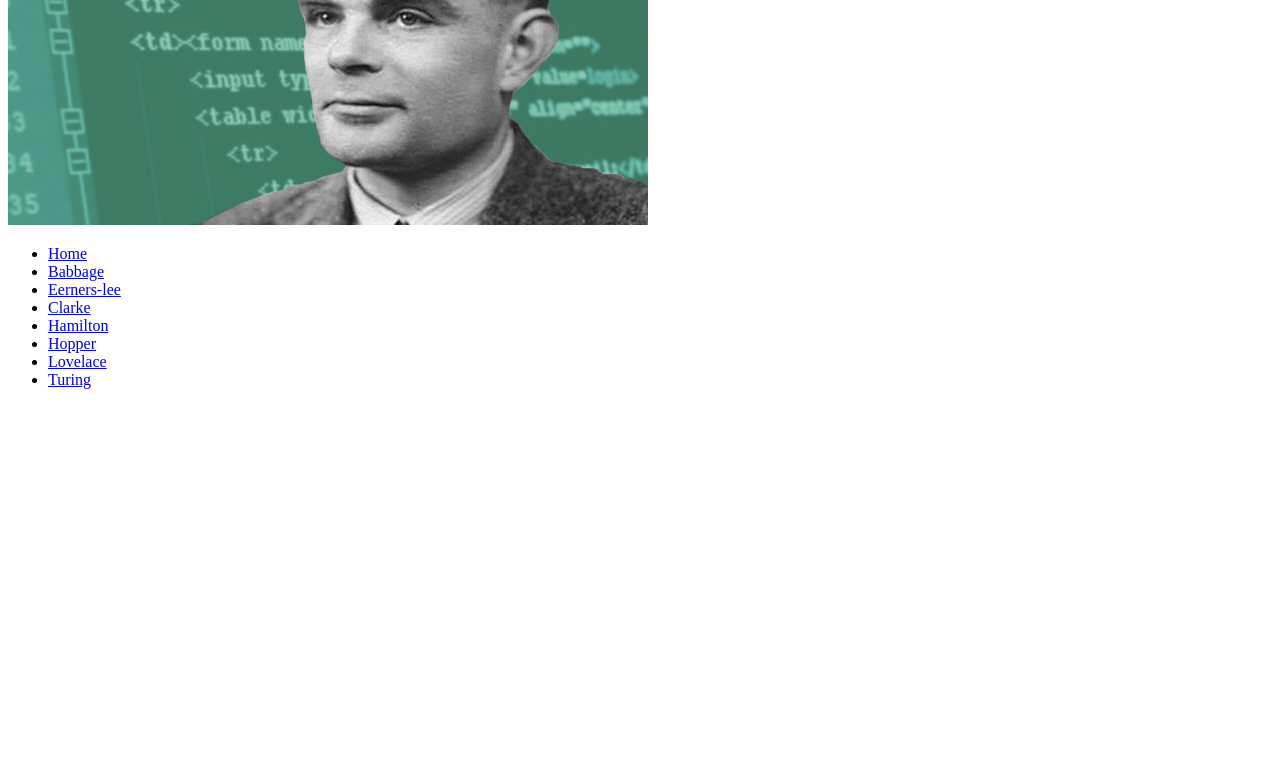
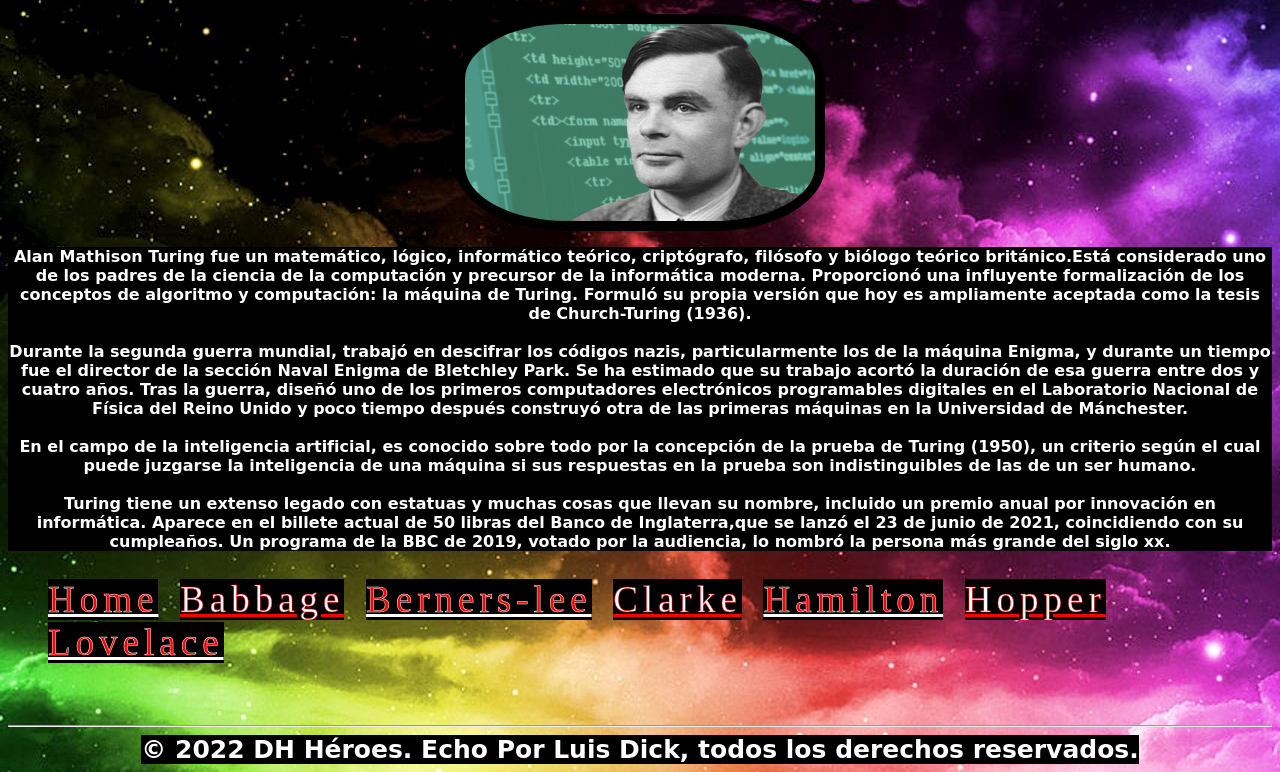
Before and after one commit to Luchito30/DH-Heroes, a website: page views/turing.html in a window 1280 px wide. Shown: the part 215-987 px from the top of the page. Before the commit the page ends 800 px from the top, so only its background shows below. Drawn offline with Linux system fonts and the light colour scheme.

Commit message:
modifica stilo nav y titulo, se termina pag turing

```diff
--- a/public/css/style.css
+++ b/public/css/style.css
@@ -58,8 +58,9 @@ body
                 }
 .titulo__heroe2
                 {
-                color: white;
                 background-color: black;
+                -webkit-text-stroke: 1.5px white;
+                color: red;
                 }
 .home__img
                 {
@@ -230,15 +231,42 @@ body
                 position: relative;
                 bottom: 58px;
                 }
+.center__img__tur
+                {
+                position: relative;
+                text-align: center;
+                bottom: 68px;
+                }
+.tur__img
+                {
+                width: 350px;
+                border-top-width: 10px;
+                border-right-width: 10px;
+                border-bottom-width: 10px;
+                border-left-width: 10px;
+                border-top-style: solid;
+                border-right-style: solid;
+                border-bottom-style: solid;
+                border-left-style: solid;
+                border-color: black;
+                border-radius: 30%
+                }
+#alan
+                {
+                position: relative;
+                bottom: 3.5em;
+                }
 .link__color
                 {
-                    color: white;
                     font-size:37px ;
+                    -webkit-text-stroke: 0.5px white;
+                    color: red;
                 }
 .link__color2
                 {
-                    color: red;
                     font-size: 37px;
+                    -webkit-text-stroke: 0.5px red;
+                    color: white;
                 }
 
 ul.navega li    {
--- a/views/turing.html
+++ b/views/turing.html
@@ -4,25 +4,46 @@
     <meta charset="UTF-8">
     <meta http-equiv="X-UA-Compatible" content="IE=edge">
     <meta name="viewport" content="width=device-width, initial-scale=1.0">
+    <link rel="icon" sizes="any" href="/img/logo.png">
+    <link rel="stylesheet" href="/css/style.css">
     <title>Turing</title>
 </head>
 <body>
-    <h1>Turing</h1>
-    <img src="/img/AlanTuring.jpg" alt="Foto de Alan Turing no encontrada">
 
+    <h1 class="titulo__home"><a class="titulo__rojito" href="/"><img class="titulo__img" src="/img/logo.png" alt="Logo"><span class="titulo__rojito">DH</span><span class="titulo__blanco"> Heroes</span></a></h1>
+    <div  class="titulo__heroe"><h2><strong class="titulo__heroe2">Turing</strong></h2></div>
+    <div class="center__img__tur"><img class="tur__img" src="/img/AlanTuring.jpg" alt="Foto de Alan Turing no encontrada"></div>
 
-    <ul>
-        <li><a href="/">Home</a></li>
-        <li><a href="babbage">Babbage</a></li>
-        <li> <a href="berners-lee">Eerners-lee</a></li>
-        <li><a href="clarke">Clarke</a></li>
-        <li><a href="hamilton">Hamilton</a></li>
-        <li><a href="hopper">Hopper</a></li>
-        <li><a href="lovelace">Lovelace</a></li>
-        <li><a href="turing">Turing</a></li>
-    </ul>
+    <div class="info" id="alan">
+        <strong> Alan Mathison Turing  fue un matemático, lógico, informático teórico, criptógrafo, filósofo y biólogo teórico británico.Está considerado uno de los padres de la ciencia de la computación y precursor de la informática moderna. Proporcionó una influyente formalización de los conceptos de algoritmo y computación: la máquina de Turing. Formuló su propia versión que hoy es ampliamente aceptada como la tesis de Church-Turing (1936). <br><br>
+            Durante la segunda guerra mundial, trabajó en descifrar los códigos nazis, particularmente los de la máquina Enigma, y durante un tiempo fue el director de la sección Naval Enigma de Bletchley Park. Se ha estimado que su trabajo acortó la duración de esa guerra entre dos y cuatro años. Tras la guerra, diseñó uno de los primeros computadores electrónicos programables digitales en el Laboratorio Nacional de Física del Reino Unido y poco tiempo después construyó otra de las primeras máquinas en la Universidad de Mánchester. <br><br>
+            En el campo de la inteligencia artificial, es conocido sobre todo por la concepción de la prueba de Turing (1950), un criterio según el cual puede juzgarse la inteligencia de una máquina si sus respuestas en la prueba son indistinguibles de las de un ser humano. <br><br>
+            Turing tiene un extenso legado con estatuas y muchas cosas que llevan su nombre, incluido un premio anual por innovación en informática. Aparece en el billete actual de 50 libras del Banco de Inglaterra,que se lanzó el 23 de junio de 2021, coincidiendo con su cumpleaños. Un programa de la BBC de 2019, votado por la audiencia, lo nombró la persona más grande del siglo xx.
 
+              </strong>
+      </div>
 
+      <nav>
 
-</body>
+          <ul class="navega" >
+              <li><a class="link__color" id="color" href="/">Home</a></li>
+              <li><a class="link__color2" id="color" href="babbage">Babbage</a></li>
+              <li><a class="link__color" id="color" href="berners-lee">Berners-lee</a></li>
+              <li><a class="link__color2" id="color" href="clarke">Clarke</a></li>
+              <li><a class="link__color" id="color" href="hamilton">Hamilton</a></li>
+              <li><a class="link__color2" id="color" href="hopper">Hopper</a></li>
+              <li><a class="link__color" id="color" href="lovelace">Lovelace</a></li>
+
+          </ul>
+    </nav>
+    </body>
+    <footer>
+      <hr >
+      <div>
+      <div class="copyright"><strong class="footer__estilo">&copy 2022 DH Héroes. Echo Por Luis Dick, todos los derechos reservados.</strong>
+      </div>
+    </div>
+    </footer>
+
+    </body>
 </html>
```
